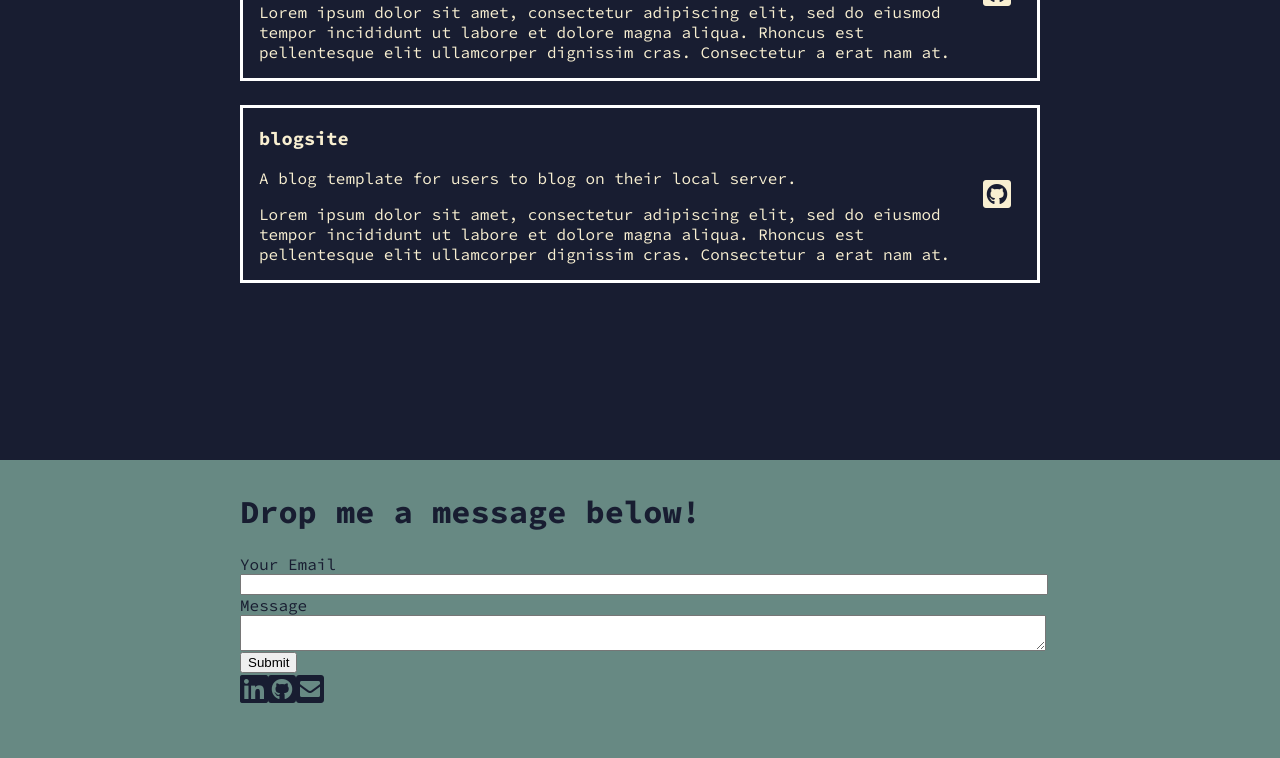
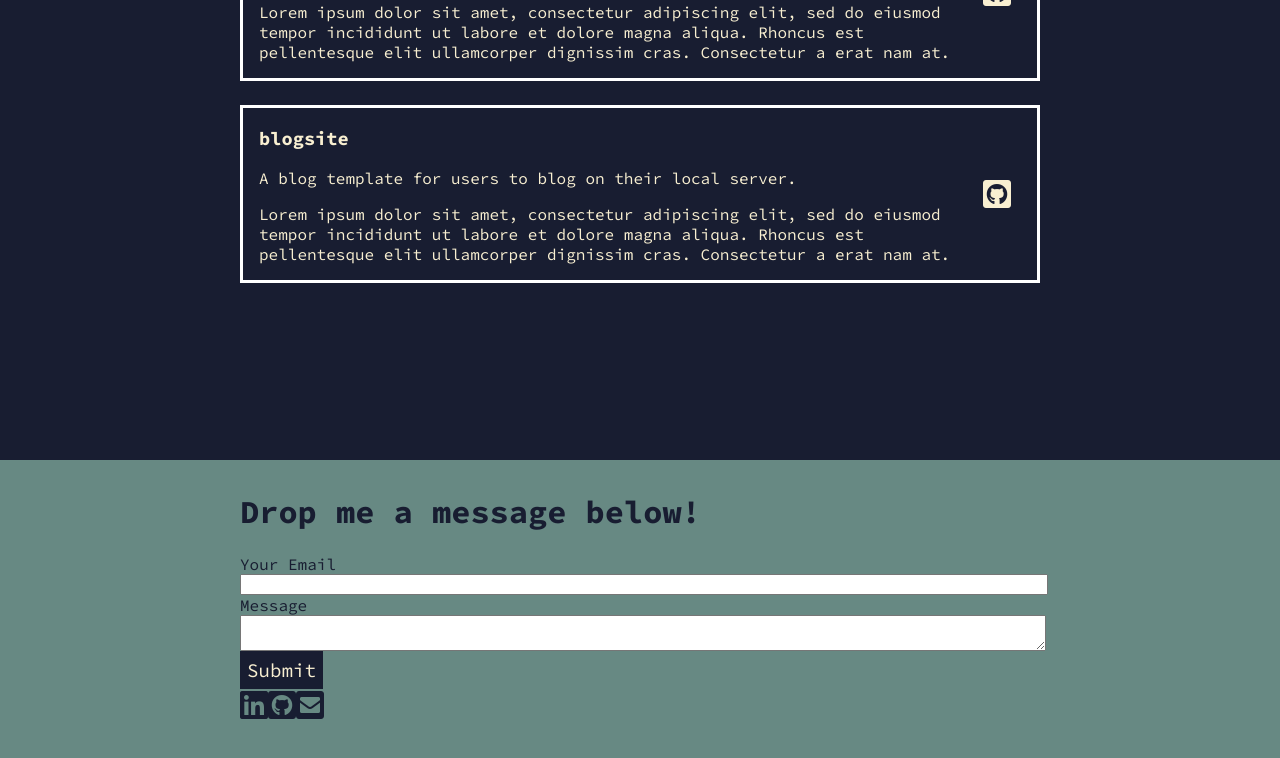
Before and after one commit to salmonsashimi/my-site, a React (Create React App) app: page / in a window 1280 px wide. Shown: the part 2010-2768 px from the top of the page. Built offline with nearby package versions, Linux system fonts and the light colour scheme.

Commit message:
adjusted form button;

```diff
--- a/src/components/ContactForm.js
+++ b/src/components/ContactForm.js
@@ -31,7 +31,7 @@ function ContactForm() {
                     field="message"
                     errors={state.errors}
                 />
-                <button type="submit" disabled={state.submitting}>
+                <button className='form-button' type="submit" disabled={state.submitting}>
                     Submit
       </button>
             </form>
--- a/src/styles/ContactForm.css
+++ b/src/styles/ContactForm.css
@@ -2,3 +2,15 @@ form, label, input,textarea {
     display: block;
     width: 100%;
 }
+
+
+
+.form-button {
+    border: none;
+    background-color: #181D31;
+    color: #f8efd1;
+    font-family: 'Source Code Pro', monospace;
+    font-size: 1.2rem;
+    padding: 7px;
+    margin: auto;
+}
```
